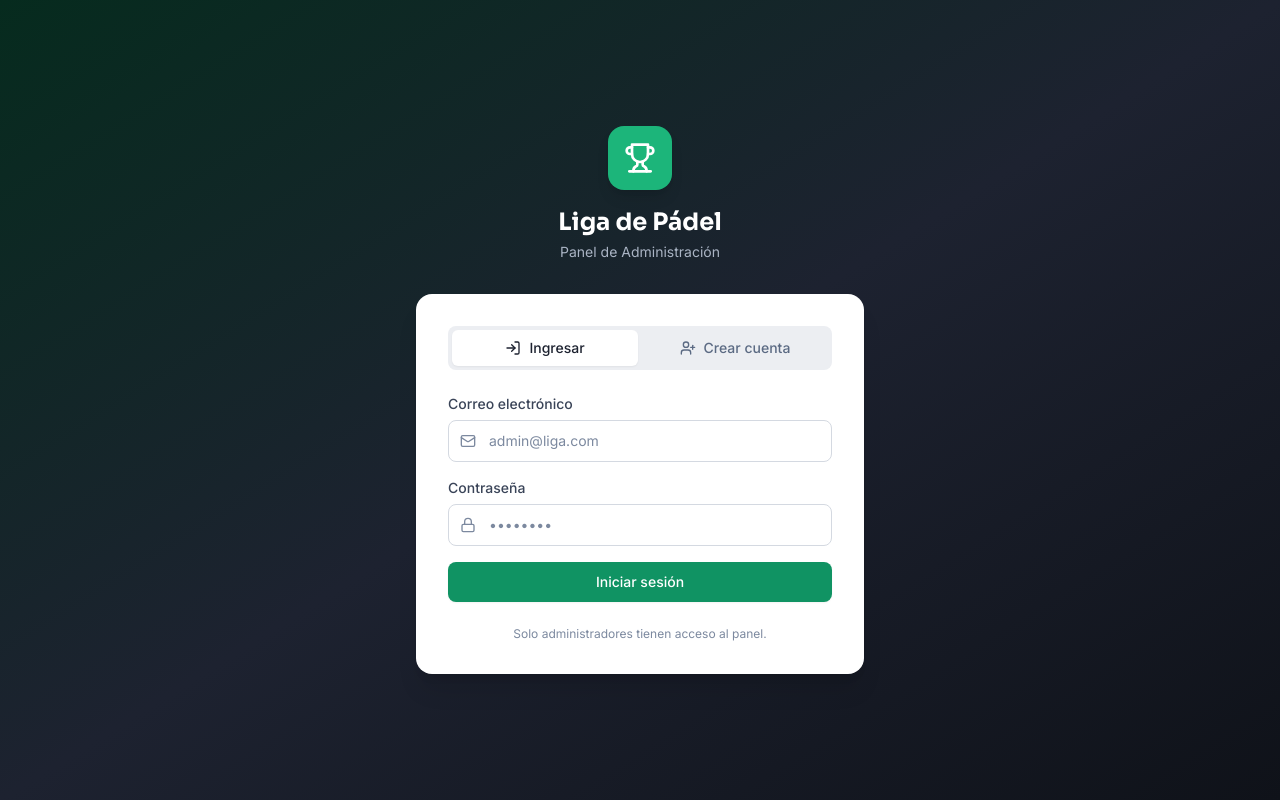
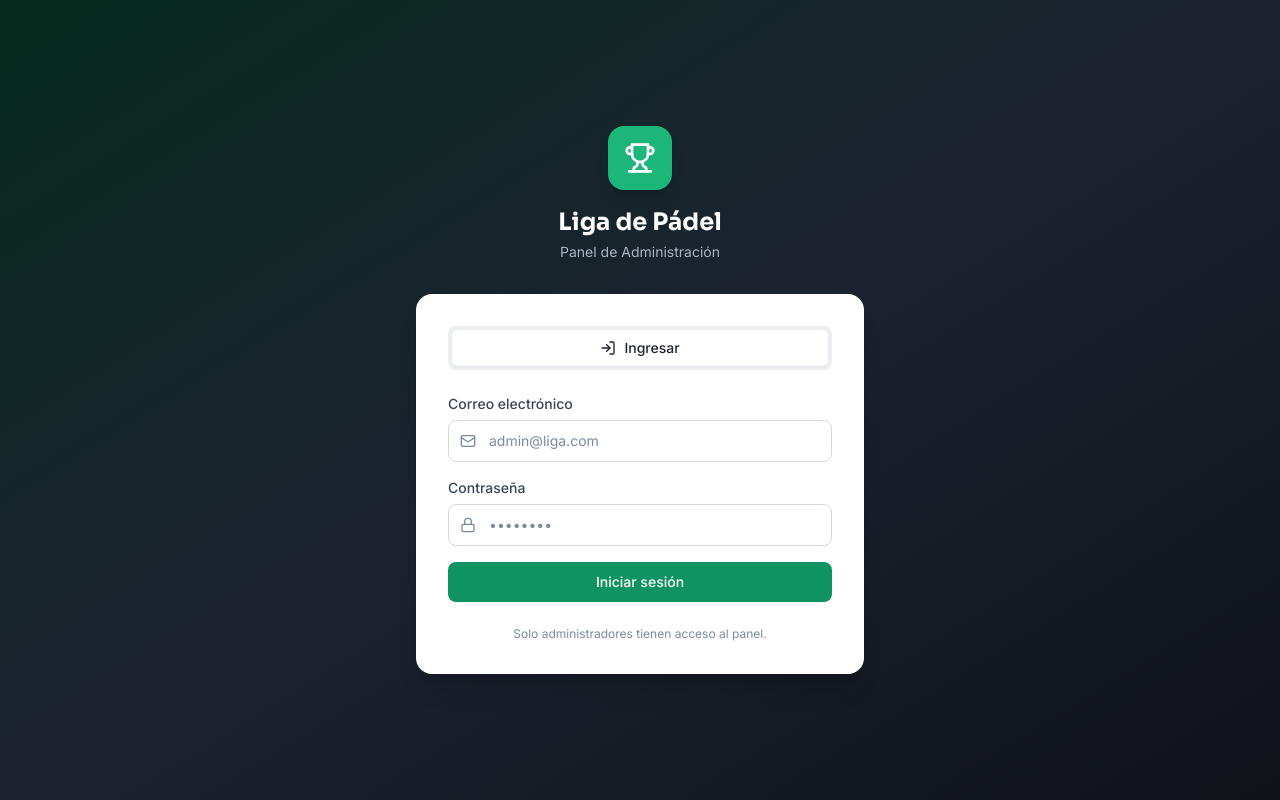
Before and after one commit to chalodk/cda-padel2, a React (Vite) app: page / in a window 1280 px wide. Both pictures are taken after a click on the button "Admin". Built offline with nearby package versions, Linux system fonts and the light colour scheme; no server answers; the database is empty.

Commit message:
Updated AdminLogin.tsx

```diff
--- a/src/components/AdminLogin.tsx
+++ b/src/components/AdminLogin.tsx
@@ -44,16 +44,7 @@ export function AdminLogin() {
               <LogIn className="w-4 h-4" />
               Ingresar
             </button>
-            <button
-              type="button"
-              onClick={() => { setMode('signup'); setError(null); }}
-              className={`flex-1 flex items-center justify-center gap-2 py-2 rounded-md text-sm font-medium transition-all ${
-                mode === 'signup' ? 'bg-white text-ink-900 shadow-sm' : 'text-ink-500'
-              }`}
-            >
-              <UserPlus className="w-4 h-4" />
-              Crear cuenta
-            </button>
+
           </div>
 
           <form onSubmit={handleSubmit} className="space-y-4">
```
